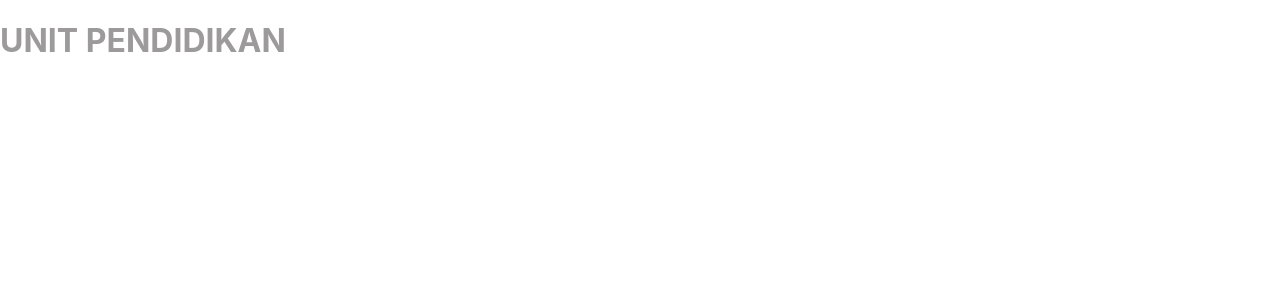
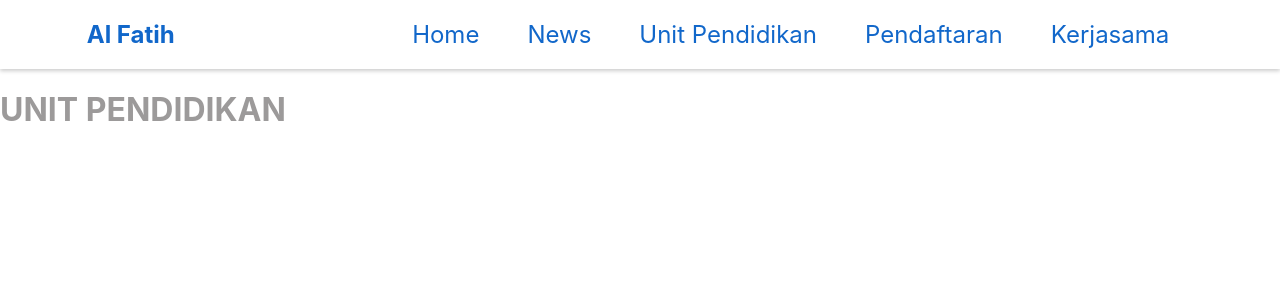
Before and after one commit to samosa76/Learn-React, a React (Create React App) app: page / in a window 1280 px wide. Shown: the top 300 px of the page. Built offline with nearby package versions, Linux system fonts and the light colour scheme.

Commit message:
make Navbar on Layout

```diff
--- a/src/App.js
+++ b/src/App.js
@@ -2,15 +2,18 @@ import Kerjasama from './Kerjasama/Kerjasama';
 import Unitpendidikan from './UnitPendidikan/Unitpendidikan';
 import Pendaftaran from './Pendaftaran/Pendaftaran';
 import { Route, Routes } from 'react-router-dom';
+import Layout from './Layout/Layout';
 
 function App() {
   return (
     <div>
-      <Routes>
-        <Route path='/' element={<Unitpendidikan />}></Route>
-        <Route path='/Pendaftaran' element={<Pendaftaran />}></Route>
-        <Route path='/Kerjasama' element={<Kerjasama />}></Route>
-      </Routes>
+      <Layout>
+        <Routes>
+          <Route path='/' element={<Unitpendidikan />}></Route>
+          <Route path='/Pendaftaran' element={<Pendaftaran />}></Route>
+          <Route path='/Kerjasama' element={<Kerjasama />}></Route>
+        </Routes>
+      </Layout>
     </div>
   );
 }
--- /dev/null
+++ b/src/Layout/Layout.js
@@ -0,0 +1,14 @@
+import Navbar from "../Navbar/Navbar";
+
+function Layout({children}) {
+    return(
+        <div>
+            <Navbar />
+            <main>
+                {children}
+            </main>
+        </div>
+    )
+}
+
+export default Layout
--- a/src/Navbar/Navbar.js
+++ b/src/Navbar/Navbar.js
@@ -1,10 +1,39 @@
+import { Link } from 'react-router-dom';
 import style from './Navbar.module.css'
 
 function Navbar() {
-    return(
-        <div className={style.title}>
-            <h1>Unit Pendidikan</h1>
-        </div>
+    return (
+        <nav className={style.container_navbar}>
+            <div className={style.nav_logo}>
+                <h1>Al Fatih</h1>
+            </div>
+
+            <ul className={style.nav_menu}>
+
+                <Link to="/" className={style.link}>
+                    <li>Home</li>
+                </Link>
+
+                <Link to="/" className={style.link}>
+                    <li>News</li>
+                </Link>
+
+                <Link to="/" className={style.link}>
+                    <li>Unit Pendidikan</li>
+                </Link>
+
+                <Link to="/Pendaftaran" className={style.link}>
+                    <li>Pendaftaran</li>
+
+                </Link>
+
+                <Link to="/Kerjasama" className={style.link}>
+                    <li>Kerjasama</li>
+                </Link>
+
+            </ul>
+
+        </nav>
     )
 }
 
--- a/src/Navbar/Navbar.module.css
+++ b/src/Navbar/Navbar.module.css
@@ -1,3 +1,31 @@
-.title > h1 {
-    color: aqua;
+.container_navbar {
+    display: flex;
+    justify-content: space-around;
+    align-items: center;
+    /* Primary Color */
+    /* color: #00acdf */
+    /* Secondary Color */
+    color: #1167ca;
+    box-shadow: 0 2px 4px 0 rgba(0,0,0,.2);
 }
+
+.nav_menu {
+    display: flex;
+    list-style-type: none;
+}
+
+.link > li {
+    margin-right: 24px;
+    margin-left: 24px;
+    font-size: x-large;
+}
+
+.link > li:hover {
+    color: grey;
+    cursor: pointer;
+}
+
+.link {
+    color: inherit;
+    text-decoration: none;
+}
```
